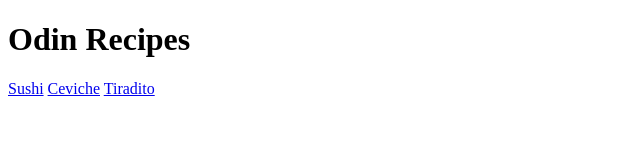
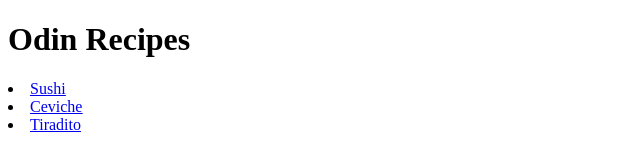
Before and after one commit to 5h1nry0/odin-recipes, a plain HTML site: page index.html in a window 1280 px wide. Shown: the whole page, without its empty margins (0-640 px from the left). Drawn offline with Linux system fonts and the light colour scheme.

Commit message:
Change format of index links

```diff
--- a/index.html
+++ b/index.html
@@ -6,8 +6,10 @@
 </head>
 <body>
     <h1>Odin Recipes</h1>
-    <a href="recipes/sushi.html">Sushi</a>
-    <a href="recipes/ceviche.html">Ceviche</a>
-    <a href="recipes/tiradito.html">Tiradito</a>
+    <u>
+        <li><a href="recipes/sushi.html">Sushi</a></li>
+        <li><a href="recipes/ceviche.html">Ceviche</a></li>
+        <li><a href="recipes/tiradito.html">Tiradito</a></li>
+    </u>
 </body>
 </html>
```
